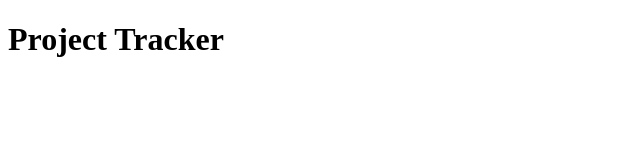
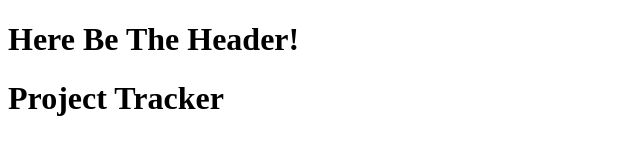
Before and after one commit to benjaminbwright/cool-project-tracker, a plain HTML site: page index.html in a window 1280 px wide. Shown: the whole page, without its empty margins (0-640 px from the left). Drawn offline with Linux system fonts and the light colour scheme.

Commit message:
adds a header stub to the index html

```diff
--- a/index.html
+++ b/index.html
@@ -2,11 +2,20 @@
 <html lang="en">
   <head>
     <meta charset="UTF-8" />
-    <meta http-equiv="X-UA-Compatible" content="IE=edge" />
-    <meta name="viewport" content="width=device-width, initial-scale=1.0" />
+    <meta
+      http-equiv="X-UA-Compatible"
+      content="IE=edge"
+    />
+    <meta
+      name="viewport"
+      content="width=device-width, initial-scale=1.0"
+    />
     <title>Project Tracker</title>
   </head>
   <body>
+    <header>
+      <h1>Here Be The Header!</h1>
+    </header>
     <h1>Project Tracker</h1>
   </body>
 </html>
```
